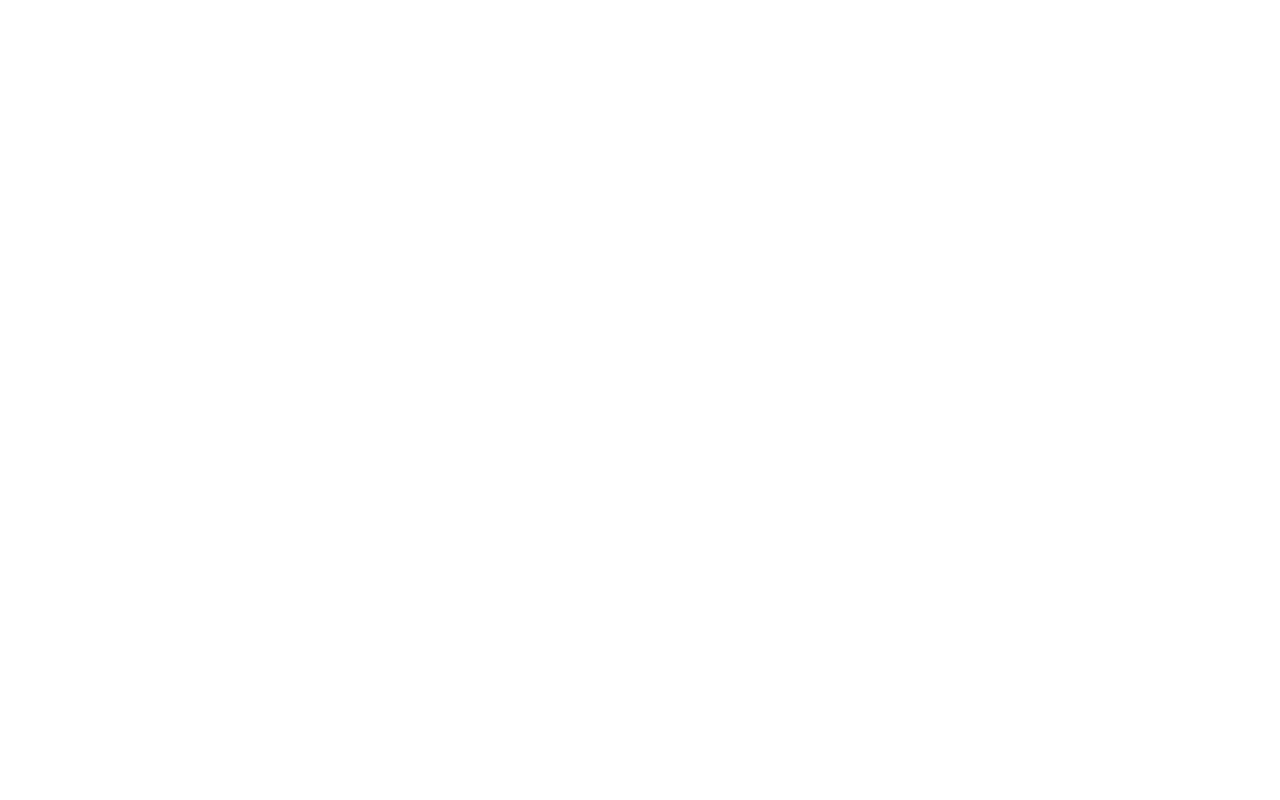
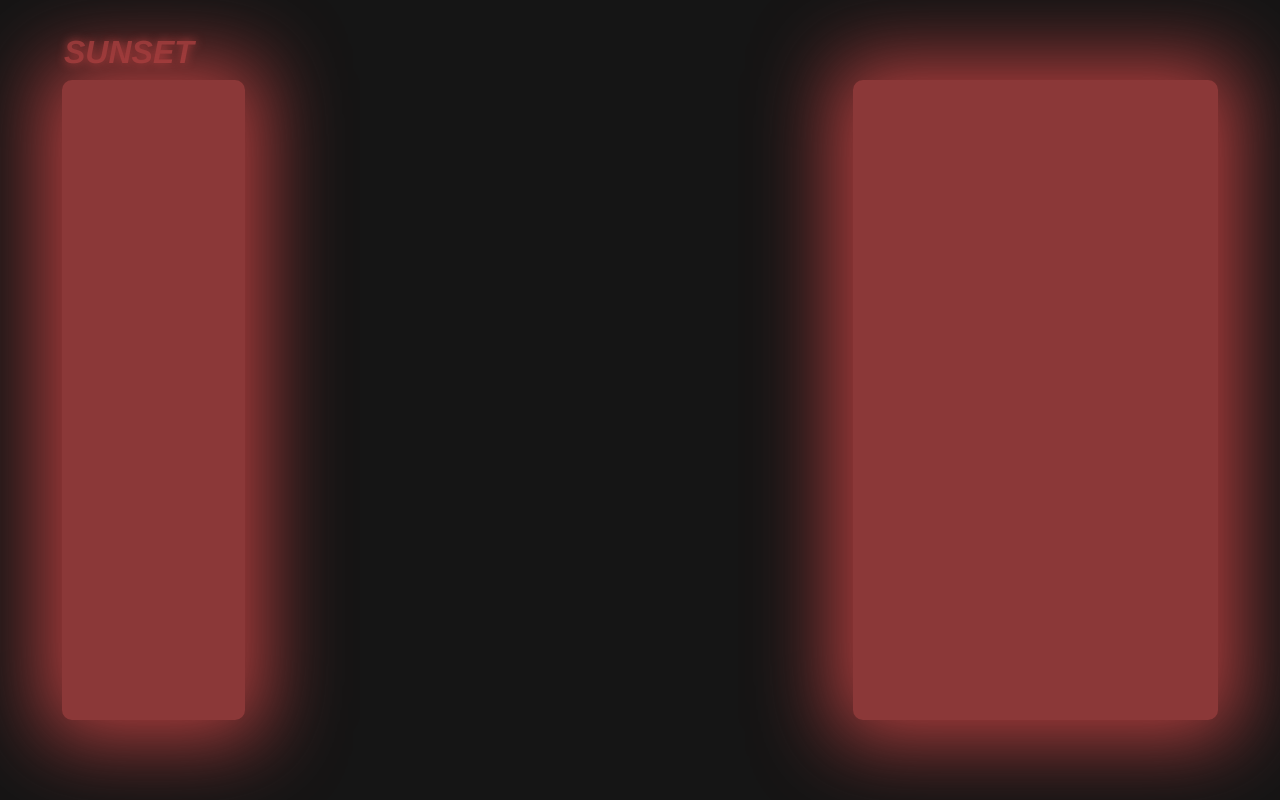
Before and after one commit to DomanskiFilip/Social-Media-Project, a plain HTML site: page src/index.html in a window 1280 px wide. Drawn offline with Linux system fonts and the light colour scheme.

Commit message:
initial style design

```diff
--- a/src/index.html
+++ b/src/index.html
@@ -3,40 +3,39 @@
 <head>
     <meta charset="UTF-8">
     <meta name="viewport" content="width=device-width, initial-scale=1.0">
+    <link rel="stylesheet" href="style.css">
+    <script src="script.js" defer></script>
     <title>Social Media Platrofm by Filip Domanski</title>
 </head>
 <body>
 
     <header>
-        <section id="logo">
+        <section id="externalAPISpace">
 
         </section>
-        <section id="externalAPISpace">
-
+        <section id="logo">
+            <h1>SUNSET</h1>
         </section>
     </header>
 
     <main>
-        <section id="search">
+        <aside id="profile_section">
 
+        </aside>
+
+        <section id="main">
+            <section id="search_bar">
+
+            </section>
+            <article id="feed">
+
+            </article>
         </section>
-        <nav>
 
-        </nav>
-        <article id="feed">
+        <aside id="post_section">
 
-        </article>
+        </aside>
     </main>
-
-    <aside>
-        <section id="profile">
-
-        </section>
-        <section id="post">
-
-        </section>
-    </aside>
-
     <footer>
 
     </footer>
--- /dev/null
+++ b/src/style.css
@@ -0,0 +1,117 @@
+:root {
+    --main: #151515;
+    --main_secondary: #8b3838;
+    --main_secondary_shadow: #B43F3F;
+    --text: #b4623f;
+    --text_secondary: #151515;
+    --action: #CBDCEB;
+    --shadow: #877c7c;
+}
+
+*{
+    margin: 0;
+    padding: 0;
+    font-family: Helvetica, sans-serif;
+}
+
+html, body{
+    height: 100%;
+    width: 100%;
+    display: flex;
+    flex-direction: column;
+    justify-content: center;
+    align-items: center;
+    background-color: var(--main);
+    color: var(--text_secondary);
+}
+
+/*header*/
+header{
+    width: 100%;
+    height: 10%;
+}
+
+#logo{
+   justify-content: flex-start;
+   width: 95%;
+   padding-left: 5%;
+}
+
+h1{
+    font-size: 2rem;
+    color: var(--main_secondary);
+    padding-bottom: 1rem;
+    text-shadow: var(--main_secondary_shadow) 0px 0px 10px;
+    font-style: italic;
+}
+
+
+header section{
+    display: flex;
+    justify-content: center;
+    align-items: center;
+    width: 100%;
+    height: 50%;
+}
+
+/*mian*/
+main{
+    width: 95%;
+    height: 80%;
+    display: flex;
+    justify-content: center;
+    align-items: center;
+}
+
+/*main aside*/
+main aside{
+    display: flex;
+    flex-direction: column;
+    justify-content: center;
+    align-items: center;
+    height: 100%;
+    background-color: var(--main_secondary);
+    box-shadow: var(--main_secondary_shadow) 0px 0px 80px 20px;
+    border-radius: 10px;
+    color: var(--text_secondary);
+}
+
+#profile_section{
+    width: 15%;
+}
+
+#post_section{
+    width: 30%;
+}
+
+/*main section #main*/
+#main{
+    display: flex;
+    flex-direction: column;
+    width: 50%;
+    height: 100%;
+}
+
+#search_bar{
+    display: flex;
+    justify-content: center;
+    align-items: center;
+    width: 100%;
+    height: 10%;
+}
+
+#feed{
+    display: flex;
+    flex-direction: column;
+    justify-content: center;
+    align-items: center;
+    width: 100%;
+    height: 90%;
+}
+
+/*footer*/
+
+footer{
+    width: 100%;
+    height: 10%;
+}
```
Also changed, not shown: src/script.js (added).
